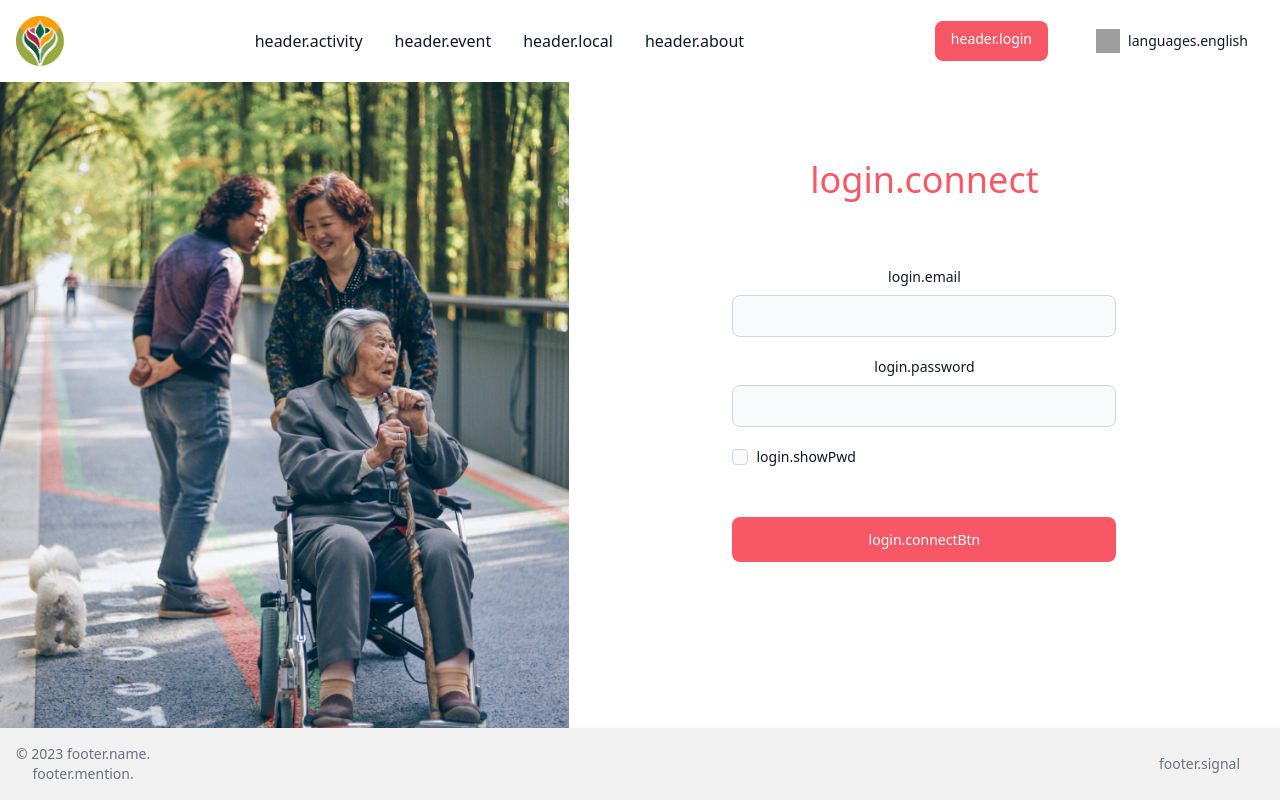
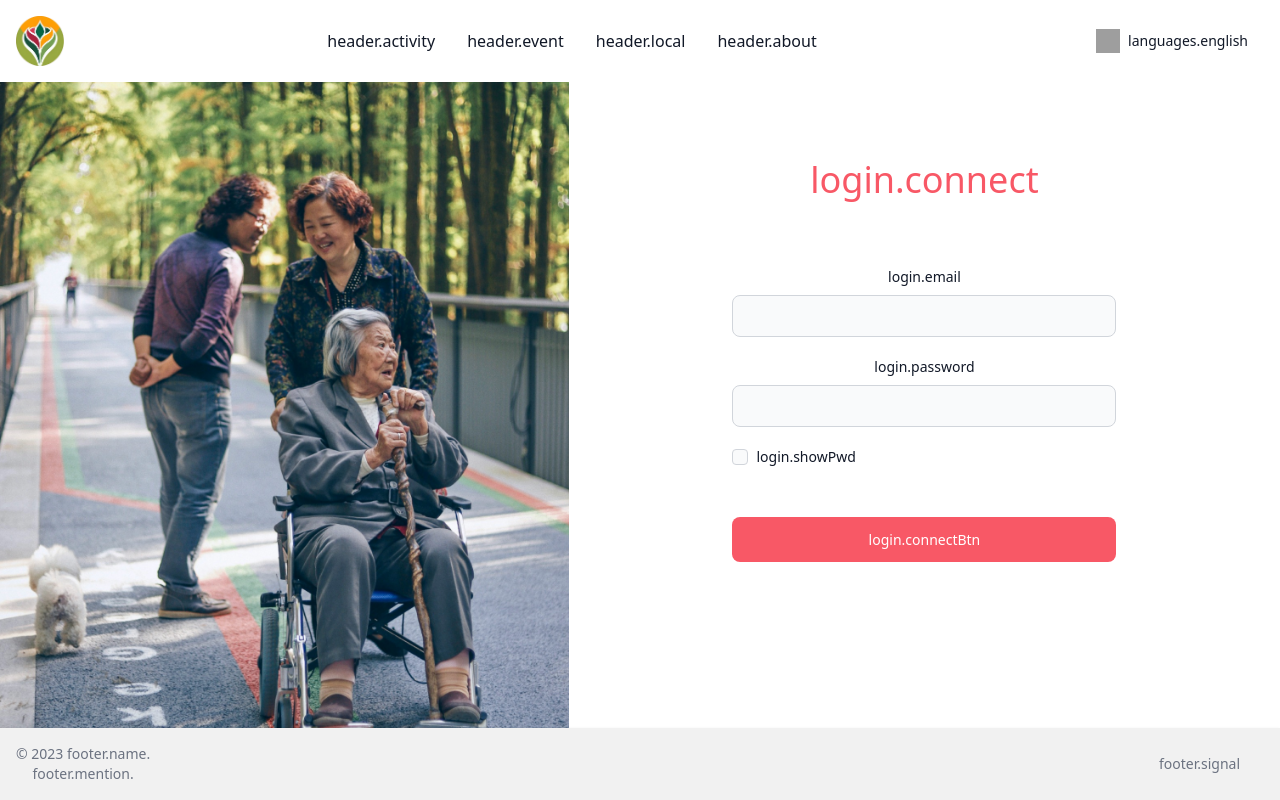
Before and after one commit to Akasuraax/ATD-Front, a React (Vite) app in the folder ATD-Front/: page /login in a window 1280 px wide. Built offline with nearby package versions, Linux system fonts and the light colour scheme; grey boxes are pictures that could not be loaded.

Commit message:
Add privateRoute

```diff
--- a/ATD-Front/src/App.jsx
+++ b/ATD-Front/src/App.jsx
@@ -1,12 +1,12 @@
-import { useEffect} from "react";
-import { initFlowbite} from "flowbite";
+import {useEffect} from "react";
+import {initFlowbite} from "flowbite";
 import Header from './components/Header/Header.jsx'
 import Home from './page/Home/Home.jsx';
 import Activity from "./page/Activity.jsx";
 import Footer from './components/Footer/Footer.jsx'
 import TicketPage from "./page/Ticket/Ticket.tsx";
 import Error from "./page/error/error.jsx";
-import {createBrowserRouter, Outlet, RouterProvider} from "react-router-dom";
+import {createBrowserRouter, Navigate, Outlet, RouterProvider} from "react-router-dom";
 import Login from "./page/Login/Login.tsx";
 import Register from "./page/Register/Register.jsx";
 import Visit from "./page/Visit/Visit.jsx";
@@ -23,35 +23,45 @@ import Language from "./page/Back/Language/Language.jsx";
 import AddType from "./page/Back/Activity/addForm/AddType.jsx";
 import UserDetails from "./page/Back/User/UserDetails"
 import 'flowbite/dist/flowbite.min.css';
+import {useAuth} from "./AuthProvider.jsx";
 
 
 function App() {
 
+    const auth = useAuth();
+
+    // eslint-disable-next-line react/prop-types
+    function PrivateRoute({children, roles}) {
+        if(!auth?.token) return <Navigate to="/login"/>
+        if(!auth.user.roles.some(role => role.id === roles)) return <Error/>;
+        return children
+    }
+
     const router = createBrowserRouter([
         {
-            path :'/',
+            path: '/',
             element: <Root/>,
-            errorElement:<Error/>,
-            children : [
+            errorElement: <Error/>,
+            children: [
                 {
-                    path :"",
+                    path: "",
                     element: <Home/>
                 },
                 {
-                    path :'login',
+                    path: 'login',
                     element: <Login/>
                 },
                 {
-                    path :'activity',
+                    path: 'activity',
                     element: <Activity/>
                 },
 
                 {
-                    path :'register',
+                    path: 'register',
                     element: <Outlet/>,
-                    children : [
+                    children: [
                         {
-                            path :'',
+                            path: '',
                             element: <Register/>,
                         },
                         {
@@ -69,27 +79,27 @@ function App() {
                     ]
                 },
                 {
-                    path :'ticket',
+                    path: 'ticket',
                     element: <Outlet/>,
-                    children : [
+                    children: [
                         {
-                            path:'',
+                            path: '',
                             element: <TicketPage/>
                         },
                         {
-                            path:'suivi',
+                            path: 'suivi',
                             element: <TicketTracking/>
                         }
                     ]
                 },
                 {
-                    path:'visit',
+                    path: 'visit',
                     element: <Visit/>
                 },
                 {
                     path: 'back',
-                    element: <Outlet/>,
-                    children : [
+                    element: <PrivateRoute roles={1}><Outlet/></PrivateRoute>,
+                    children: [
                         {
                             path: '',
                             element: <UsersList/>
@@ -104,7 +114,7 @@ function App() {
                                 },
                                 {
                                     path: ':userId',
-                            element: <UserDetails />,
+                                    element: <UserDetails/>,
                                 }
                             ]
                         },
@@ -113,7 +123,7 @@ function App() {
                             element: <Vehicle/>
                         },
                         {
-                        path : "warehouses",
+                            path: "warehouses",
                             element: <Warehouse/>
                         },
                         {
@@ -121,7 +131,7 @@ function App() {
                             element: <Recipe/>
                         },
                         {
-                        path:'activities',
+                            path: 'activities',
                             element: <Outlet/>,
                             children: [
                                 {
@@ -136,7 +146,7 @@ function App() {
                         },
                         {
                             path: 'languages',
-                        element:<Language/>
+                            element: <Language/>
                         },
                     ]
                 }
@@ -149,17 +159,17 @@ function App() {
     }, []);
 
     return (
-    <RouterProvider router={router} />
+        <RouterProvider router={router}/>
     )
 }
 
 function Root() {
     return <>
-        <body>
+        <div className="App">
             <Header></Header>
             <Outlet></Outlet>
             <Footer></Footer>
-        </body>
+        </div>
     </>
 }
 
--- /dev/null
+++ b/ATD-Front/src/AuthProvider.jsx
@@ -0,0 +1,61 @@
+import {useContext, createContext, useState, useEffect} from "react";
+import {logInUser} from "./apiService/UserService";
+import {useToast} from "./components/Toast/ToastContex.tsx";
+import Cookies from "js-cookie";
+
+const AuthContext = createContext();
+
+// eslint-disable-next-line react/prop-types
+const AuthProvider = ({ children }) => {
+    const storedToken = Cookies.get("site");
+    const [token, setToken] = useState(storedToken || null);
+    const [user, setUser] = useState(null);
+
+    const {pushToast} = useToast();
+
+    useEffect(() => {
+        const storedUser = Cookies.get("user");
+        if (storedUser) {
+            setUser(JSON.parse(storedUser));
+        }
+    }, []);
+    const loginAction = async (data) => {
+        try {
+            const res = await logInUser(data,null)
+            if (res.status === 200) {
+                setUser(res.data.user);
+                setToken(res.data.token);
+
+                Cookies.set("site", res.data.token, { expires: 5 });
+                Cookies.set("user", JSON.stringify(res.data.user), { expires: 5 });
+                return true;
+            }
+            throw new Error(res.data.message);
+        } catch (err) {
+            pushToast({
+                content: "identifiant ou mot de passe incorrecte",
+                type: "failure"
+            });
+        }
+    };
+
+    const logOut = () => {
+        setUser(null);
+        setToken(null);
+        Cookies.remove("site");
+        Cookies.remove("user");
+    };
+
+    return (
+        <AuthContext.Provider value={{ token, user, loginAction, logOut }}>
+            {children}
+        </AuthContext.Provider>
+    );
+
+};
+
+export default AuthProvider;
+
+export const useAuth = () => {
+    return useContext(AuthContext);
+};
--- a/ATD-Front/src/apiService/RoleService.ts
+++ b/ATD-Front/src/apiService/RoleService.ts
@@ -9,6 +9,10 @@ export const getRoles = async (params, pushToast) => {
     return getRequest('role',params, pushToast);
 };
 
+export const getAllRoles = async (params, pushToast) => {
+    return getRequest('role/all',params, pushToast);
+};
+
 export const getRole = async (params, pushToast) => {
     return getRequest('role/' + params,'', pushToast);
 };
--- a/ATD-Front/src/components/Header/Header.jsx
+++ b/ATD-Front/src/components/Header/Header.jsx
@@ -5,11 +5,12 @@ import {NavLink, useLocation} from "react-router-dom";
 import { useTranslation } from 'react-i18next'
 import LanguageSelector from "../LanguageSelector.jsx";
 import Logo from "../../../files/image/logo.png"
+import { useAuth } from "../../AuthProvider.jsx";
 
 function Header() {
 
     const location = useLocation();
-
+    const auth = useAuth();
     const { t } = useTranslation();
     const login= t("header.login");
 
@@ -19,7 +20,7 @@ function Header() {
     },
     {
         name :  t("header.event"),
-        link:   ""
+        link:   "back/users"
     },
     {
         name :  t("header.local"),
@@ -29,7 +30,6 @@ function Header() {
         name :  t("header.about"),
         link:   ""
     }]
-
 
     useEffect(() => {
         initFlowbite();
@@ -44,12 +44,19 @@ function Header() {
                         <img className={"logo"} src={Logo} alt="logo"></img>
                     </NavLink>
                     <div className="flex md:order-2 space-x-3 md:space-x-0 rtl:space-x-reverse">
-                        {location.pathname !== '/Login' ? (
-                                <NavLink to="/Login" type="button"
+                        {location.pathname !== '/login' && auth.token === null? (
+                                <NavLink to="/login" type="button"
                                         className="mr-8 text-white bg-[#F85866] hover:bg-[#E84856] font-medium rounded-lg text-sm px-4 py-2 text-center dark:bg-blue-600 dark:hover:bg-blue-700">
                                     {login}
                                 </NavLink>
                         ): null }
+                        {auth.token !== null? (
+                            <button type="button"
+                                    onClick={auth.logOut}
+                                     className="mr-8 text-white bg-[#F85866] hover:bg-[#E84856] font-medium rounded-lg text-sm px-4 py-2 text-center dark:bg-blue-600 dark:hover:bg-blue-700">
+                                Déconnexion
+                            </button>
+                        ): null}
                         <LanguageSelector />
                     <button data-collapse-toggle="navbar-cta" type="button"
                             className="inline-flex items-center p-2 w-10 h-10 justify-center text-sm text-gray-500 rounded-lg md:hidden hover:bg-gray-100 focus:outline-none focus:ring-2 focus:ring-gray-200 dark:text-gray-400 dark:hover:bg-gray-700 dark:focus:ring-gray-600"
--- a/ATD-Front/src/index.css
+++ b/ATD-Front/src/index.css
@@ -10,7 +10,7 @@
     --light-gray-color:#F1F1F1;
 }
 
-body {
+.App {
     display: flex;
     flex-direction: column;
     min-height: 100vh;
--- a/ATD-Front/src/main.jsx
+++ b/ATD-Front/src/main.jsx
@@ -2,12 +2,16 @@ import React from 'react'
 import ReactDOM from 'react-dom';
 import App from './App.jsx'
 import './index.css'
-import { ToastContextProvider } from './components/Toast/ToastContex'
+import {ToastContextProvider} from './components/Toast/ToastContex'
+import AuthProvider from "./AuthProvider.jsx";
+
 
 ReactDOM.createRoot(document.getElementById('root')).render(
     <React.StrictMode>
-        <ToastContextProvider>
-            <App/>
-        </ToastContextProvider>
+        <AuthProvider>
+            <ToastContextProvider>
+                <App/>
+            </ToastContextProvider>
+        </AuthProvider>
     </React.StrictMode>,
 )
--- a/ATD-Front/src/page/Login/Login.tsx
+++ b/ATD-Front/src/page/Login/Login.tsx
@@ -1,33 +1,32 @@
 import './login.css'
 import InputPwd from "../../components/inputPwd/inputPwd.jsx"
 import {useTranslation} from "react-i18next";
-import {logIn, logInUser} from "../../apiService/UserService";
-import {useToast} from "../../components/Toast/ToastContex";
+import {useAuth} from "../../AuthProvider.jsx";
+import {useNavigate} from "react-router-dom";
 
 function Login(){
 
     const { t } = useTranslation();
-    const {pushToast} = useToast();
-
+    const auth = useAuth();
+    const navigate = useNavigate();
 
     const connect = t("login.connect");
     const email = t("login.email");
     const password = t("login.password");
     const connectBtn = t("login.connectBtn");
-    const forgotPwd = t("login.forgotPwd");
-
 
     const login = async (e) => {
         e.preventDefault();
         const form = e.target;
 
-        console.log(form.elements["password"].value)
-
         const login = {
             email: form.elements["email"].value,
             password: form.elements["password"].value
         }
-        const res = await logInUser(login,pushToast)
+       const res = await auth.loginAction(login);
+        if(res) {
+            navigate("/activity");
+        }
     }
 
     return(
```
Also changed, not shown: ATD-Front/src/apiService/UserService.ts (+4 -4 lines), ATD-Front/src/apiService/apiService.js (+4 -12 lines), ATD-Front/src/page/Back/User/UserDetails.tsx (+7 -9 lines). Lines whose indentation alone changed are shown as unchanged.
